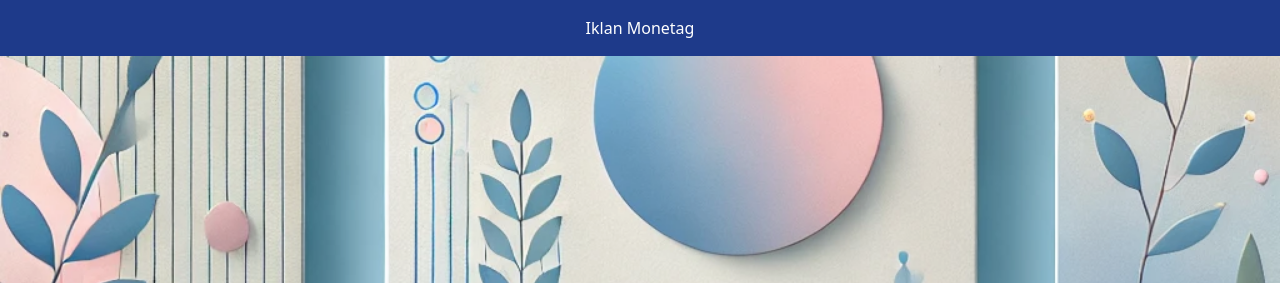
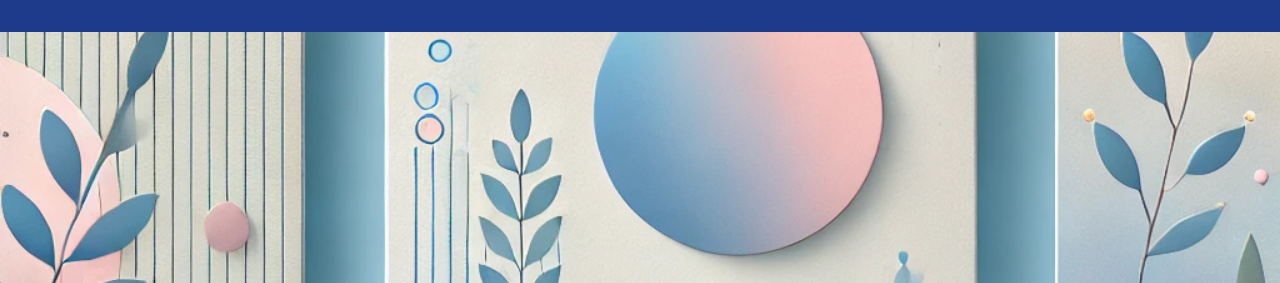
Before and after one commit to Denmard123/HabitTracker, a plain HTML site: page index.html in a window 1280 px wide. Shown: the top 283 px of the page. Drawn offline with nearby package versions, Linux system fonts and the light colour scheme.

Commit message:
Update index.html final v1

```diff
--- a/index.html
+++ b/index.html
@@ -15,11 +15,6 @@
 <body class="min-h-screen bg-cover bg-center flex items-center justify-center"
       style="background-image: url('./public/bg.webp');">
 
-  <!-- Navbar untuk Iklan -->
-  <nav id="iklan-navbar" class="w-full bg-blue-900 text-white p-4 text-center fixed top-0 left-0">
-      <span>Iklan Monetag</span>
-  </nav>
-
   <!-- Main container -->
   <div class="text-center bg-blue-900 bg-opacity-75 rounded-xl shadow-lg p-8 max-w-lg mx-auto">
     <h1 class="text-4xl sm:text-5xl font-bold text-white animate-pulse mb-4">
@@ -36,40 +31,49 @@
     </button>
   </div>
 
+  <!-- Navbar -->
+  <nav id="iklan-navbar" class="w-full bg-blue-900 text-white p-4 text-center fixed top-0 left-0">
+  </nav>
+
   <script>
-  document.getElementById("mulai").addEventListener("click", function () {
-      // Hapus navbar iklan saat tombol "Mulai" diklik
-      let iklanNavbar = document.getElementById("iklan-navbar");
-      if (iklanNavbar) {
-          iklanNavbar.remove();
-          console.log("Navbar iklan Monetag dihapus setelah interaksi pengguna.");
-      }
+    // Fungsi untuk memuat iklan hanya 1 kali
+    function loadMonetagAd() {
+        if (!document.getElementById("monetag-script")) {
+            let script = document.createElement("script");
+            script.src = "https://kulroakonsu.net/88/tag.min.js";
+            script.setAttribute("data-zone", "8408160"); // Gunakan ID iklan yang dipilih
+            script.setAttribute("async", "true");
+            script.setAttribute("data-cfasync", "false");
+            script.id = "monetag-script";
 
-      // Hapus skrip iklan jika sudah ada
-      let monetagScript = document.getElementById("monetag-script");
-      if (monetagScript) {
-          monetagScript.remove();
-          console.log("Script iklan Monetag dihapus setelah interaksi pengguna.");
-      }
-  });
+            document.getElementById("iklan-navbar").appendChild(script);
+            console.log("Iklan Monetag dimuat.");
+        }
+    }
 
-  // Tambahkan script iklan ke dalam navbar saat halaman dimuat
-  window.addEventListener("load", function () {
-      let script = document.createElement("script");
-      script.src = "https://kulroakonsu.net/88/tag.min.js";
-      script.setAttribute("data-zone", "1288");
-      script.setAttribute("async", "true");
-      script.setAttribute("data-cfasync", "false");
-      script.id = "monetag-script";
+    // Load iklan saat halaman pertama kali dibuka
+    window.addEventListener("load", loadMonetagAd);
 
-      // Masukkan iklan ke dalam navbar
-      document.getElementById("iklan-navbar").appendChild(script);
-  });
+    // Hapus iklan saat tombol "Mulai" diklik
+    document.getElementById("mulai").addEventListener("click", function () {
+        let iklanNavbar = document.getElementById("iklan-navbar");
+        if (iklanNavbar) {
+            iklanNavbar.remove();
+            console.log("Navbar iklan Monetag dihapus.");
+        }
+
+        let monetagScript = document.getElementById("monetag-script");
+        if (monetagScript) {
+            monetagScript.remove();
+            console.log("Script iklan Monetag dihapus.");
+        }
+    });
   </script>
 
-  <!-- External JS file -->
+  <!-- External JS -->
 <!--   <script src="https://cdn.jsdelivr.net/npm/@supabase/supabase-js@2.48.1/dist/umd/supabase.min.js"></script> -->
   <script type="module" src="./public/src.js"></script>
 
 </body>
+
 </html>
```
